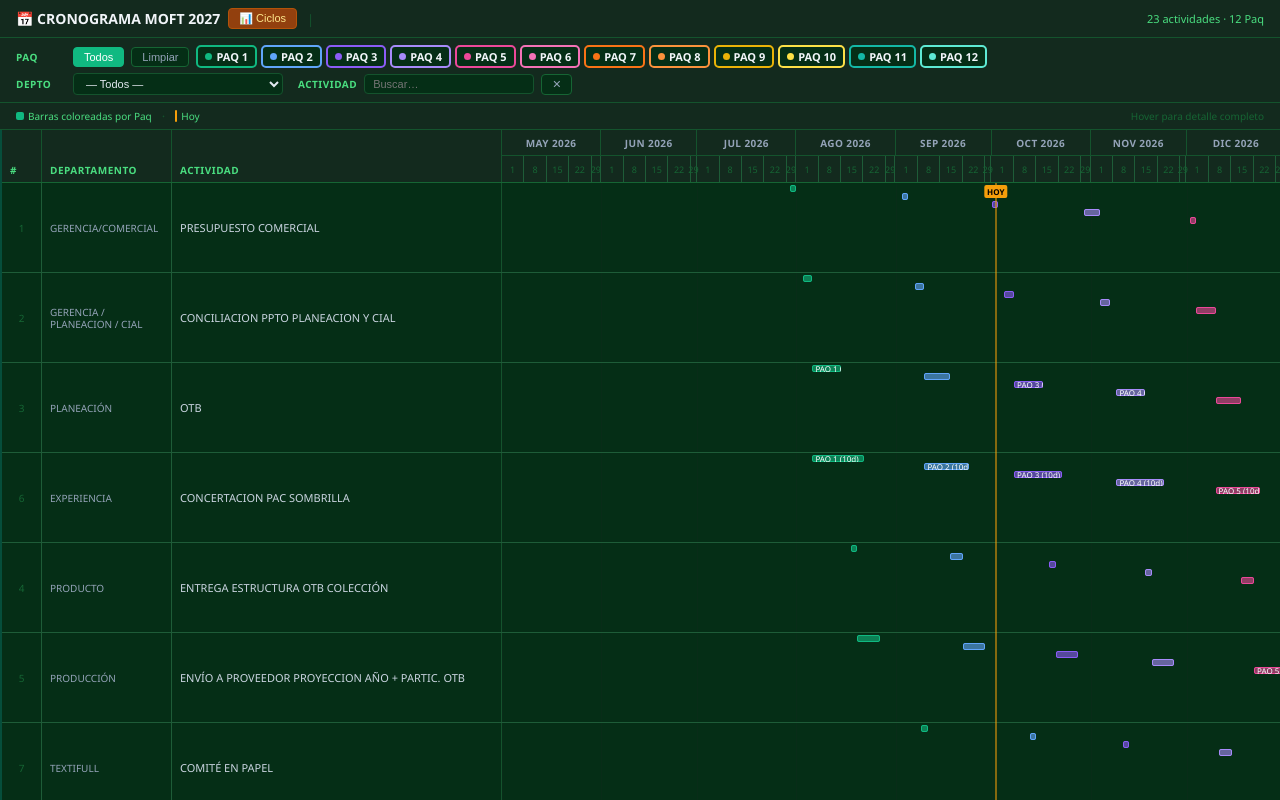
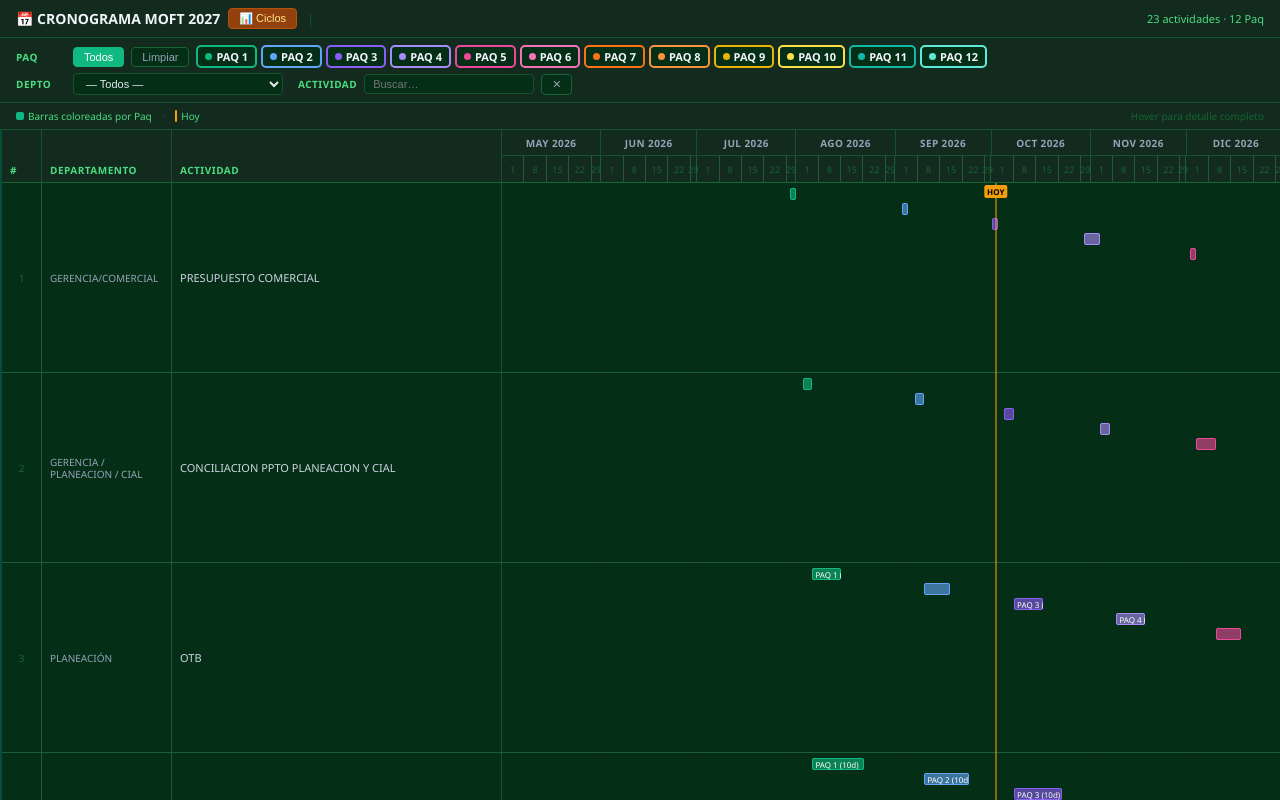
Before and after one commit to KDELRIO2325/cronograma-moft-2027, a plain HTML site: page index.html in a window 1280 px wide. Drawn offline with Linux system fonts and the light colour scheme.

Commit message:
Add files via upload

```diff
--- a/index.html
+++ b/index.html
@@ -200,14 +200,14 @@ ACTS.sort((a,b)=>{const da=ACT_MIN_INI[a]||'',db=ACT_MIN_INI[b]||'';return da<db
 const LUP={};
 RAW.forEach(d=>{if(!LUP[d.act])LUP[d.act]={};LUP[d.act][d.paq]=d;});
 
-const DAY_PX=3.2,BAR_H=7,BAR_GAP=1,ROW_PAD=2;
+const DAY_PX=3.2,BAR_H=12,BAR_GAP=3,ROW_PAD=5;
 const T0=new Date('2026-05-01'),T1=new Date('2028-01-01');
 const TW=Math.round((T1-T0)/86400000)*DAY_PX;
 const MN=['Ene','Feb','Mar','Abr','May','Jun','Jul','Ago','Sep','Oct','Nov','Dic'];
 function pd(s){return new Date(s+'T00:00:00')}
 function dx(d){return Math.max(0,Math.round((d-T0)/86400000)*DAY_PX)}
 function fmt(s){return pd(s).toLocaleDateString('es-CO',{day:'2-digit',month:'short',year:'numeric'})}
-function rh(n){return Math.min(Math.max(22,n*(BAR_H+BAR_GAP)+ROW_PAD*2),90)}
+function rh(n){return Math.max(28,n*(BAR_H+BAR_GAP)+ROW_PAD*2)}
 function esc(s){return s.replace(/[.*+?^${}()|[\]\\]/g,'\\$&')}
 function hi(t,q){if(!q)return t;return t.replace(new RegExp('('+esc(q)+')','gi'),'<mark>$1</mark>')}
 
```
